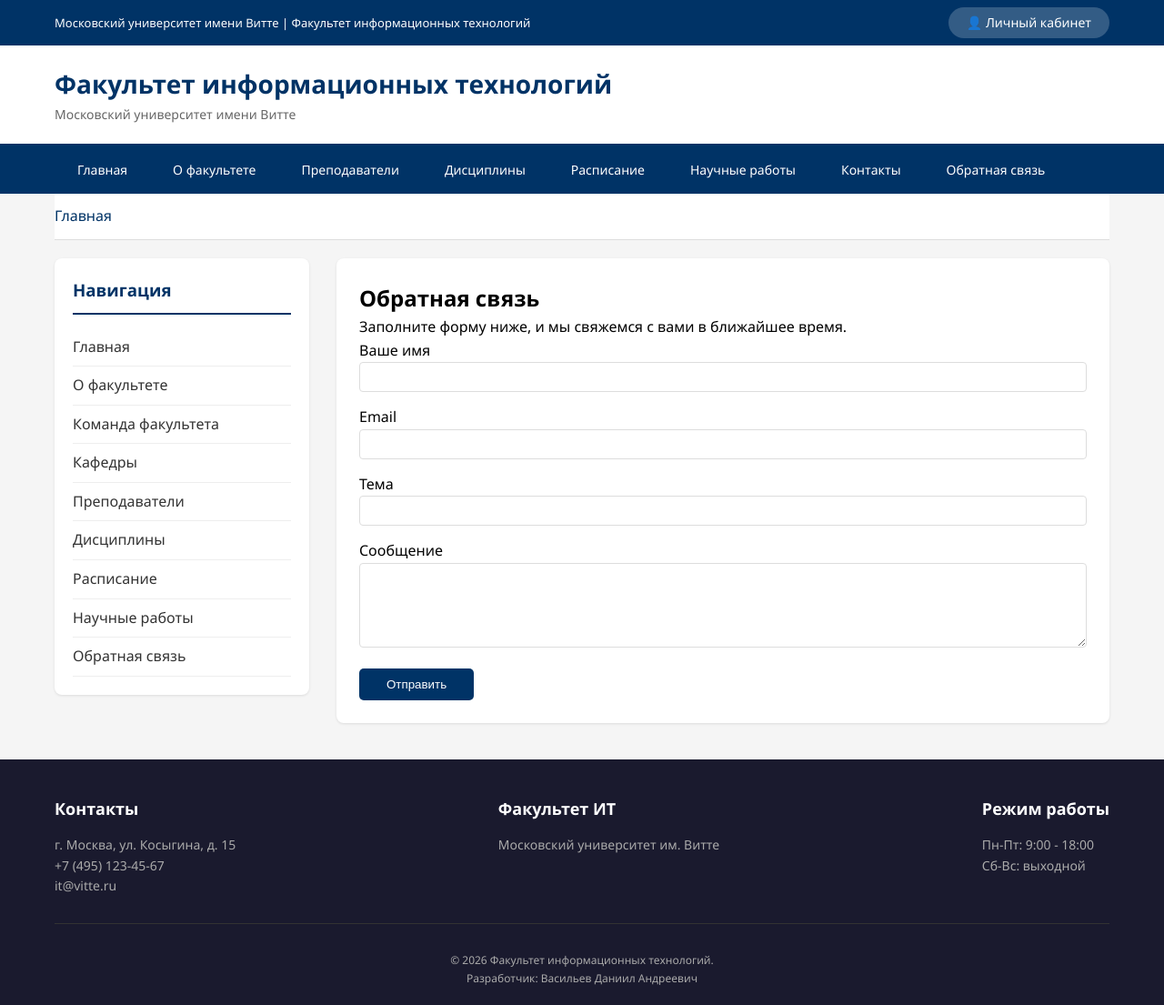
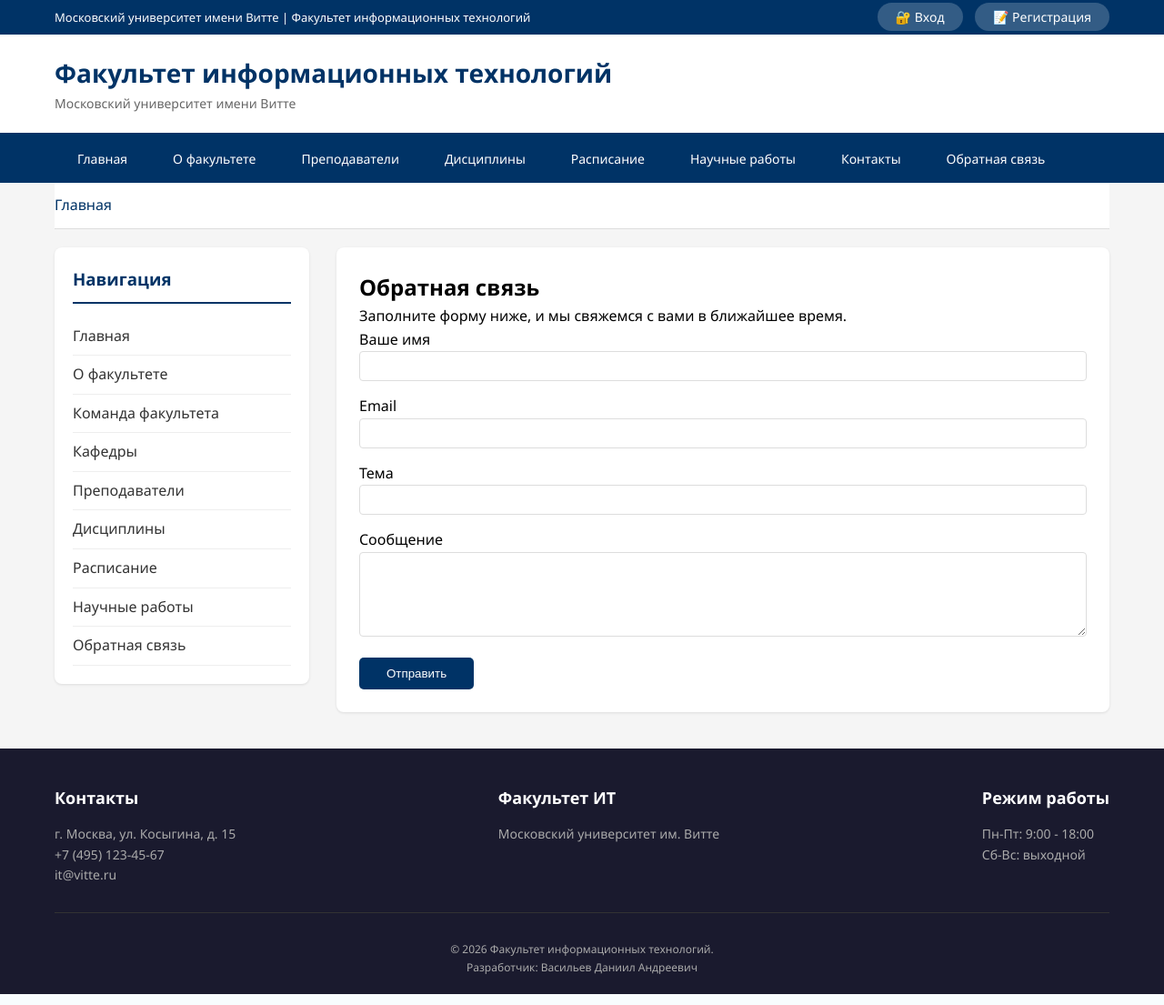
Before and after one commit to VasDan99/web-portal-kafedra, a Flask app: template app/templates/feedback.html in a window 1280 px wide. Shown: the whole page at 91% size. Run offline with Flask 3, Linux system fonts and the light colour scheme; the template is opened without the code that fills it: values that come from a table or form of the project are taken from there, others are empty.

Commit message:
Update base template: add login/logout links

```diff
--- a/app/templates/base.html
+++ b/app/templates/base.html
@@ -218,12 +218,20 @@
     {% block extra_css %}{% endblock %}
 </head>
 <body>
-    <div class="top-bar">
-        <div class="container">
-            <span>Московский университет имени Витте | Факультет информационных технологий</span>
-            <a href="#" class="cabinet-btn">👤 Личный кабинет</a>
+   <div class="top-bar">
+    <div class="container">
+        <span>Московский университет имени Витте | Факультет информационных технологий</span>
+        <div>
+            {% if current_user.is_authenticated %}
+                <span style="margin-right: 15px;">{{ current_user.username }} ({{ current_user.role }})</span>
+                <a href="{{ url_for('auth.logout') }}" class="cabinet-btn">🚪 Выход</a>
+            {% else %}
+                <a href="{{ url_for('auth.login') }}" class="cabinet-btn">🔐 Вход</a>
+                <a href="{{ url_for('auth.register') }}" class="cabinet-btn" style="margin-left: 10px;">📝 Регистрация</a>
+            {% endif %}
         </div>
     </div>
+</div>
 
     <div class="header">
         <div class="container">
```
